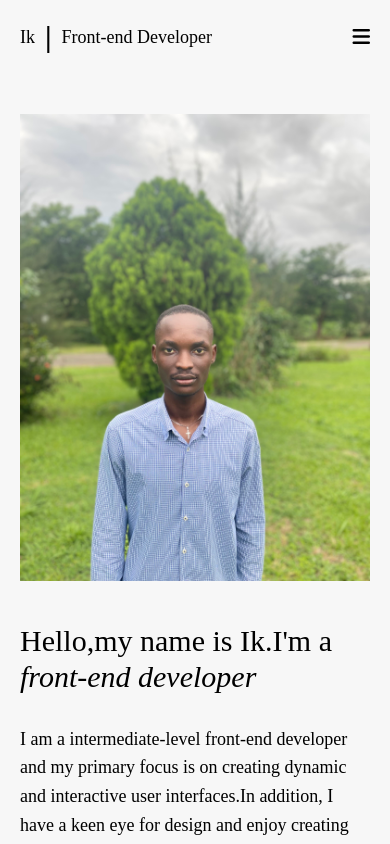
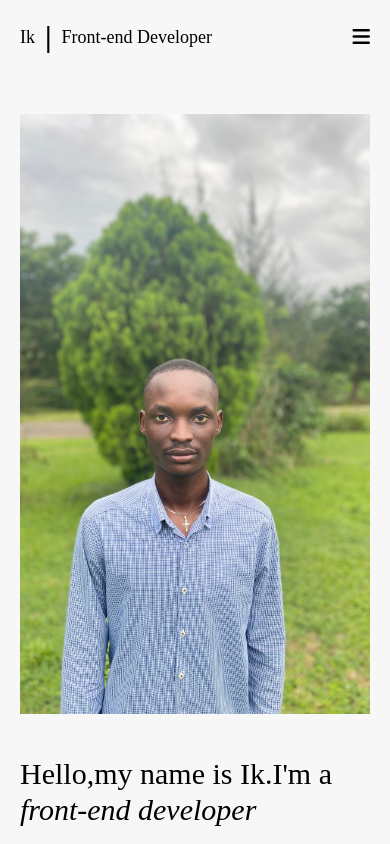
Before and after one commit to Ike-chukwu/hng-task-four, a React (Create React App) app: page / in a window 390 px wide. Shown: the top 844 px of the page. Built offline with nearby package versions, Linux system fonts and the light colour scheme.

Commit message:
feat:adjust image

```diff
--- a/src/components/HeroSection/HeroSection.css
+++ b/src/components/HeroSection/HeroSection.css
@@ -93,6 +93,7 @@
 
     .hero-section .right-edge img {
         width: 100%;
-        height: unset;
+        height: 600px;
+        object-fit: cover;
     }
 }
```
